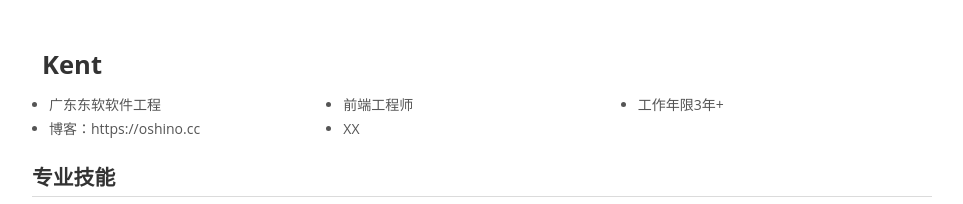
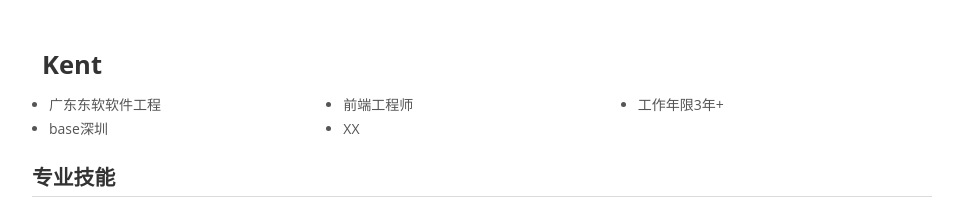
Before and after one commit to ooooshino/ooooshino.github.io, a Vue app: page / in a window 1280 px wide. Shown: the top 204 px of the page, without its empty margins (158-1121 px from the left). Built offline with nearby package versions, Linux system fonts and the light colour scheme.

Commit message:
chore(发布): 同步脱敏简历

```diff
--- a/src/components/UserInfo.vue
+++ b/src/components/UserInfo.vue
@@ -6,7 +6,7 @@
         <li class="w-full md:w-1/3 md:pr-2 break-words box-border">广东东软软件工程</li>
         <li class="w-full md:w-1/3 md:pr-2 break-words box-border">前端工程师</li>
         <li class="w-full md:w-1/3 md:pr-2 break-words box-border">工作年限3年+</li>
-        <li class="w-full md:w-1/3 md:pr-2 break-words box-border">博客：https://oshino.cc</li>
+        <li class="w-full md:w-1/3 md:pr-2 break-words box-border">base深圳</li>
         <li class="w-full md:w-1/3 md:pr-2 break-words box-border">XX</li>
       </ul>
     </div>
```
